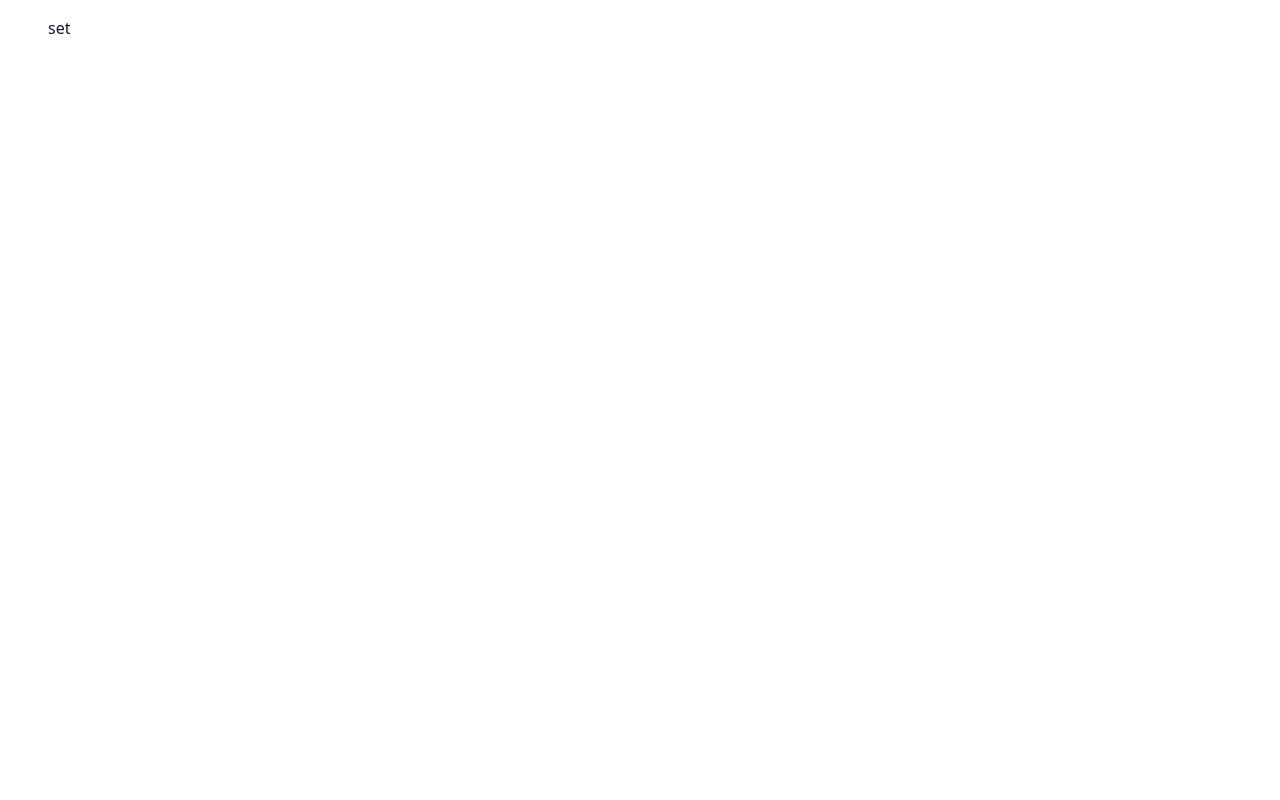
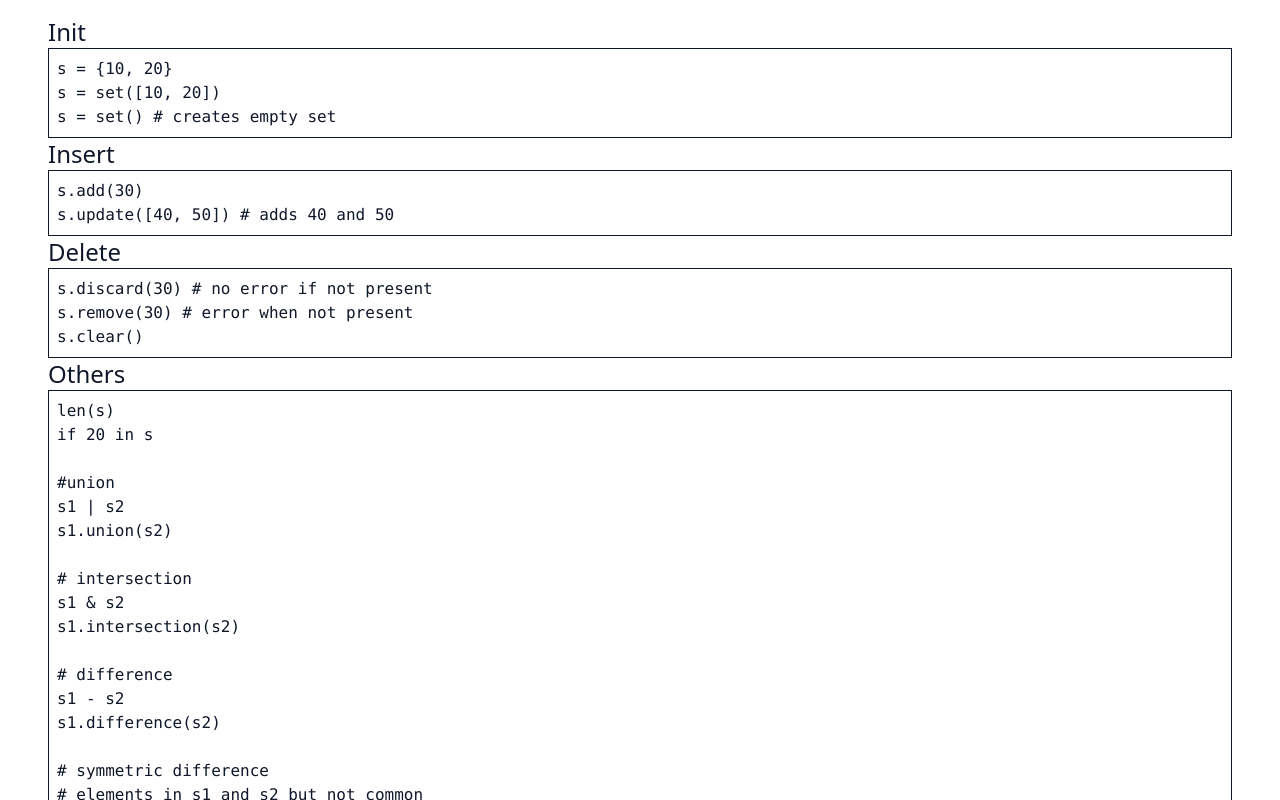
Before and after one commit to aditeyaS/14dsa, a React (Vite) app: page /set in a window 1280 px wide. Shown: the part 260-1060 px from the top of the page. Before the commit the page ends 800 px from the top, so only its background shows below. Built offline with nearby package versions, Linux system fonts and the light colour scheme.

Commit message:
list, set, dict

```diff
--- a/src/App.tsx
+++ /dev/null
@@ -1,7 +0,0 @@
-import React from "react";
-
-const App: React.FC = () => {
-  return <h1 className="text-3xl font-bold underline">Hello world!</h1>;
-};
-
-export default App;
--- a/src/pages/dictionary/index.tsx
+++ b/src/pages/dictionary/index.tsx
@@ -1,11 +1,12 @@
 import React from "react";
 import { PageContainer } from "../../components";
 import { DictionaryIcon } from "../../icons";
+import { Intro } from "./intro";
 
 export const Dictionary: React.FC = () => {
   return (
     <PageContainer title="Dictionary" icon={<DictionaryIcon />}>
-      ds
+      <Intro />
     </PageContainer>
   );
 };
--- /dev/null
+++ b/src/pages/dictionary/intro.tsx
@@ -0,0 +1,44 @@
+import { CodeBlock } from "../../components";
+
+const init = `d = {}
+d = dict()
+`;
+
+const insert = `d["h"] = 20
+`;
+
+const access = `print(d["h"]) # 20
+d.get("h", 0) # 0 is default value
+for v in d.values()
+for k in d.keys()
+for k,v in d.items()
+`;
+
+const del = `del d["h"] # delete
+d.pop("h") # delete and return
+d.popitem() # removes and returns the last inserted
+`;
+
+const others = `len(d)
+if "h" in d
+from collections import defaultdict
+d = defaultdict(list)
+
+`;
+
+export const Intro = () => {
+  return (
+    <>
+      <h2 className="text-2xl">Init</h2>
+      <CodeBlock>{init}</CodeBlock>
+      <h2 className="text-2xl">Insert</h2>
+      <CodeBlock>{insert}</CodeBlock>
+      <h2 className="text-2xl">Access</h2>
+      <CodeBlock>{access}</CodeBlock>
+      <h2 className="text-2xl">Delete</h2>
+      <CodeBlock>{del}</CodeBlock>
+      <h2 className="text-2xl">Others</h2>
+      <CodeBlock>{others}</CodeBlock>
+    </>
+  );
+};
--- a/src/pages/index.tsx
+++ b/src/pages/index.tsx
@@ -33,7 +33,7 @@ const topicList: Topic[] = [
 
 export const Home: React.FC = () => {
   return (
-    <div className="grid grid-cols-3">
+    <div className="grid grid-cols-3 justify-center">
       {topicList.map((topic) => (
         <Link to={topic.url} key={topic.url}>
           <div>
--- a/src/pages/list/index.tsx
+++ b/src/pages/list/index.tsx
@@ -1,11 +1,12 @@
 import React from "react";
 import { ListIcon } from "../../icons";
 import { PageContainer } from "../../components";
+import { Intro } from "./intro";
 
 export const List: React.FC = () => {
   return (
     <PageContainer title="List" icon={<ListIcon />}>
-      list
+      <Intro />
     </PageContainer>
   );
 };
--- /dev/null
+++ b/src/pages/list/intro.tsx
@@ -0,0 +1,50 @@
+import { CodeBlock } from "../../components";
+
+const init = `arr = []
+arr = list()
+arr = [True]*10
+arr = [x for x in range(11) if x % 2 == 0]
+`;
+
+const insert = `arr.append(40)
+arr.insert(1, 15) # insert at index
+`;
+
+const access = `arr[0]
+arr.index(30) # error if not present
+`;
+
+const del = `arr.pop() # removes last element
+arr.pop(1) # remove at index
+del arr[1]
+del arr[1:3]
+arr.remove(20) # remove element, error if not present
+`;
+
+const others = `len(arr)
+if 15 in arr
+max(arr), min(arr), sum(arr)
+arr.reverse()
+arr.sort() # sorts in place, ASC
+arr.sort(reverse=True) # DESC
+sorted(arr) # creates new list
+arr.count(30) # counts the number of 30
+arr[start:stop:step] # slicing; stop -> exclusive
+`;
+
+export const Intro = () => {
+  return (
+    <>
+      <h2 className="text-2xl">Init</h2>
+      <CodeBlock>{init}</CodeBlock>
+      <h2 className="text-2xl">Insert</h2>
+      <CodeBlock>{insert}</CodeBlock>
+      <h2 className="text-2xl">Access</h2>
+      <CodeBlock>{access}</CodeBlock>
+      <h2 className="text-2xl">Delete</h2>
+      <CodeBlock>{del}</CodeBlock>
+      <h2 className="text-2xl">Others</h2>
+      <CodeBlock>{others}</CodeBlock>
+    </>
+  );
+};
--- a/src/pages/set/index.tsx
+++ b/src/pages/set/index.tsx
@@ -1,11 +1,12 @@
 import React from "react";
 import { PageContainer } from "../../components";
 import { SetIcon } from "../../icons";
+import { Intro } from "./intro";
 
 export const Set: React.FC = () => {
   return (
     <PageContainer title="Set" icon={<SetIcon />}>
-      set
+      <Intro />
     </PageContainer>
   );
 };
--- /dev/null
+++ b/src/pages/set/intro.tsx
@@ -0,0 +1,57 @@
+import { CodeBlock } from "../../components";
+
+const init = `s = {10, 20}
+s = set([10, 20])
+s = set() # creates empty set
+`;
+
+const insert = `s.add(30)
+s.update([40, 50]) # adds 40 and 50
+`;
+
+const del = `s.discard(30) # no error if not present
+s.remove(30) # error when not present
+s.clear()
+`;
+
+const others = `len(s)
+if 20 in s
+
+#union
+s1 | s2
+s1.union(s2)
+
+# intersection
+s1 & s2
+s1.intersection(s2)
+
+# difference
+s1 - s2
+s1.difference(s2)
+
+# symmetric difference
+# elements in s1 and s2 but not common
+s1 ^ s2
+s1.symmetricdifference(s2)
+
+s1.isdisjoint(s2)
+
+# subset
+s1 <= s2
+s1.issubset(s2)
+`;
+
+export const Intro = () => {
+  return (
+    <>
+      <h2 className="text-2xl">Init</h2>
+      <CodeBlock>{init}</CodeBlock>
+      <h2 className="text-2xl">Insert</h2>
+      <CodeBlock>{insert}</CodeBlock>
+      <h2 className="text-2xl">Delete</h2>
+      <CodeBlock>{del}</CodeBlock>
+      <h2 className="text-2xl">Others</h2>
+      <CodeBlock>{others}</CodeBlock>
+    </>
+  );
+};
```
